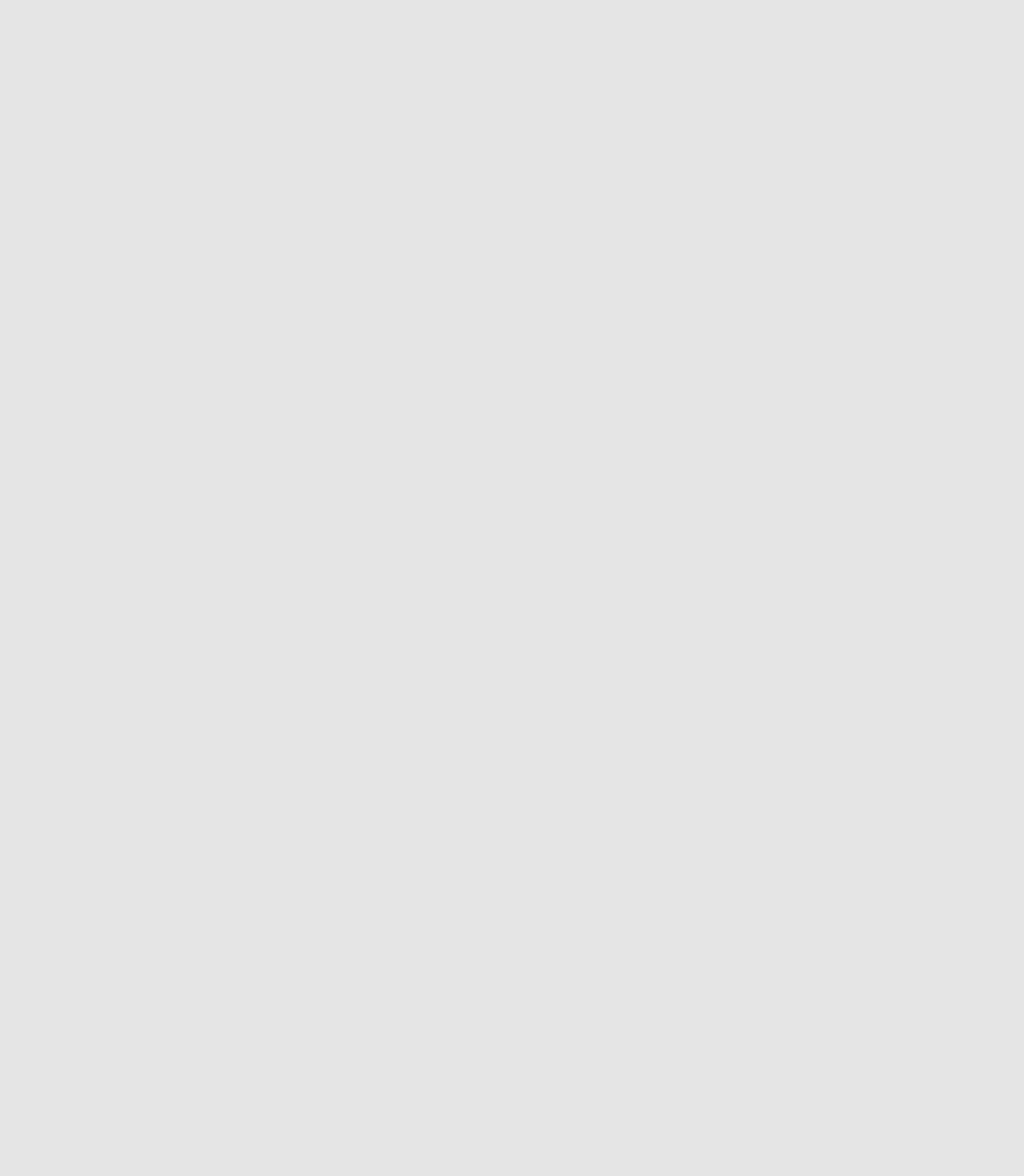
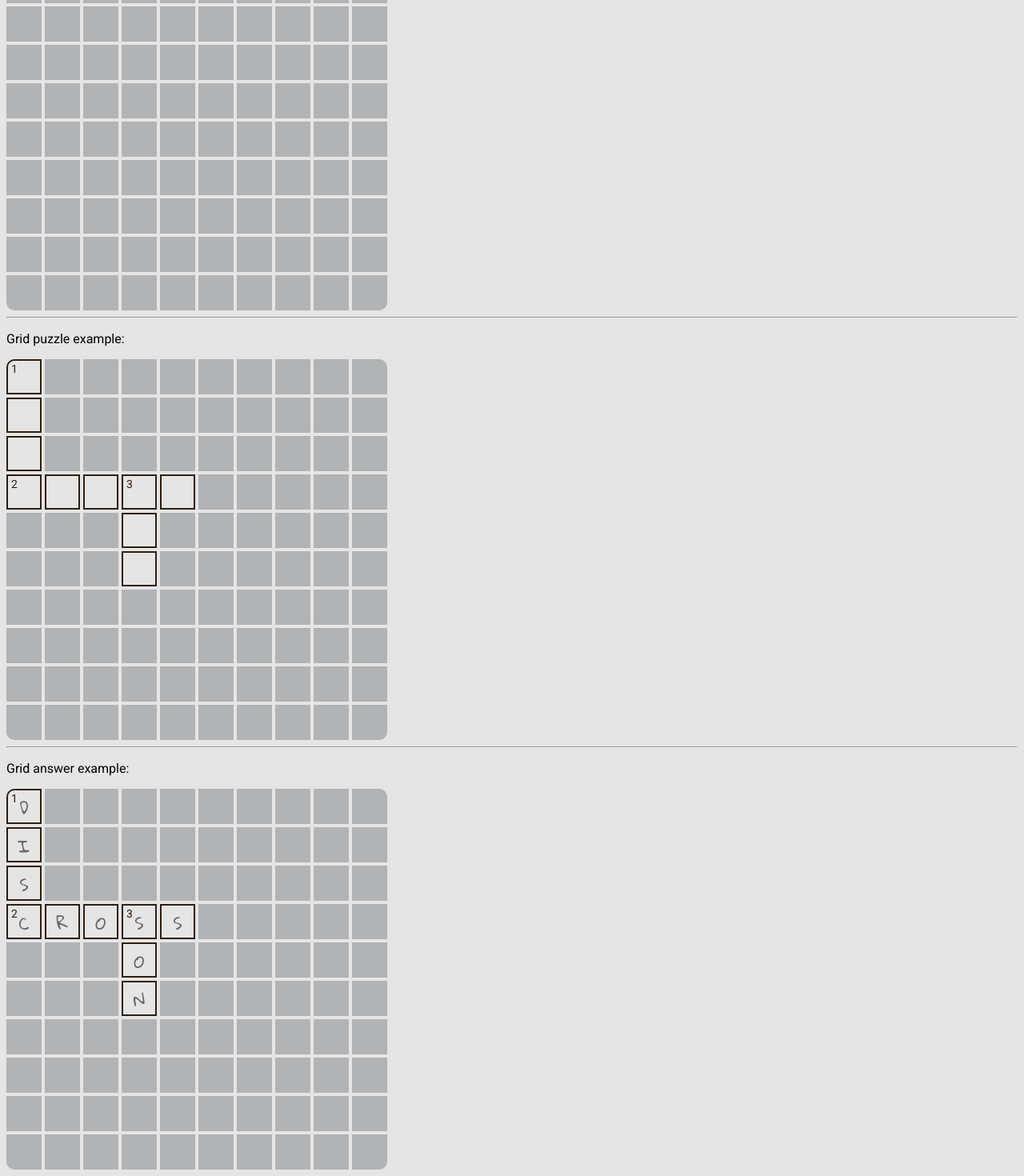
Before and after one commit to ua-dev-front/crossword-master, a React (Create React App) app in the folder frontend/: page / in a window 1280 px wide. Shown: the part 432-1902 px from the top of the page at 80% size. Before the commit the page ends 800 px from the top, so only its background shows below. Built offline with nearby package versions, Linux system fonts and the light colour scheme.

Commit message:
Add Grid work examples

```diff
--- a/frontend/src/App.tsx
+++ b/frontend/src/App.tsx
@@ -2,9 +2,102 @@ import React, { useState } from 'react';
 import Button from './components/Button';
 import Cell from './components/Cell';
 import Corner from './types/corner';
+import Grid from './components/Grid';
+import Mode from './types/mode';
+
+const answerMatrix = [
+  [
+    { letter: 'D', number: 1 },
+    null,
+    null,
+    null,
+    null,
+    null,
+    null,
+    null,
+    null,
+    null,
+  ],
+  [
+    { letter: 'I', number: null },
+    null,
+    null,
+    null,
+    null,
+    null,
+    null,
+    null,
+    null,
+    null,
+  ],
+  [
+    { letter: 'S', number: null },
+    null,
+    null,
+    null,
+    null,
+    null,
+    null,
+    null,
+    null,
+    null,
+  ],
+  [
+    { letter: 'C', number: 2 },
+    { letter: 'R', number: null },
+    { letter: 'O', number: null },
+    { letter: 'S', number: 3 },
+    { letter: 'S', number: null },
+    null,
+    null,
+    null,
+    null,
+    null,
+  ],
+  [
+    null,
+    null,
+    null,
+    { letter: 'O', number: null },
+    null,
+    null,
+    null,
+    null,
+    null,
+    null,
+  ],
+  [
+    null,
+    null,
+    null,
+    { letter: 'N', number: null },
+    null,
+    null,
+    null,
+    null,
+    null,
+    null,
+  ],
+  ...[...Array(4)].map(() => [...Array(10)].map(() => null)),
+];
+
+const puzzleMatrix = answerMatrix.map((row) =>
+  row.map((cell) => (cell ? { number: cell.number } : null))
+);
+
+const emptyMatrix = [...Array(10)].map(() => [...Array(10)].map(() => false));
 
 function App() {
   const [filled, setFilled] = useState(false);
+  const [matrix, setMatrix] = useState(emptyMatrix);
+
+  const handleMatrixChange = (row: number, column: number) => {
+    const newMatrix = [...matrix];
+
+    newMatrix[row][column] = !newMatrix[row][column];
+
+    setMatrix(newMatrix);
+  };
 
   return (
     <>
@@ -14,7 +107,7 @@ function App() {
         data={{
           editable: true,
           filled,
-          onEdited: (filled: boolean) => setFilled(filled),
+          onEdited: () => setFilled(!filled),
         }}
       />
       <hr />
@@ -30,6 +123,21 @@ function App() {
       />
       <p>Button example:</p>
       <Button label='Click me' onClick={() => console.log('clicked')} />
+      <hr />
+      <p>Grid edit example:</p>
+      <Grid
+        mode={Mode.Draw}
+        matrix={matrix}
+        onChange={(row: number, column: number) => {
+          handleMatrixChange(row, column);
+        }}
+      />
+      <hr />
+      <p>Grid puzzle example:</p>
+      <Grid mode={Mode.Puzzle} matrix={puzzleMatrix} />
+      <hr />
+      <p>Grid answer example:</p>
+      <Grid mode={Mode.Answer} matrix={answerMatrix} />
     </>
   );
 }
```
